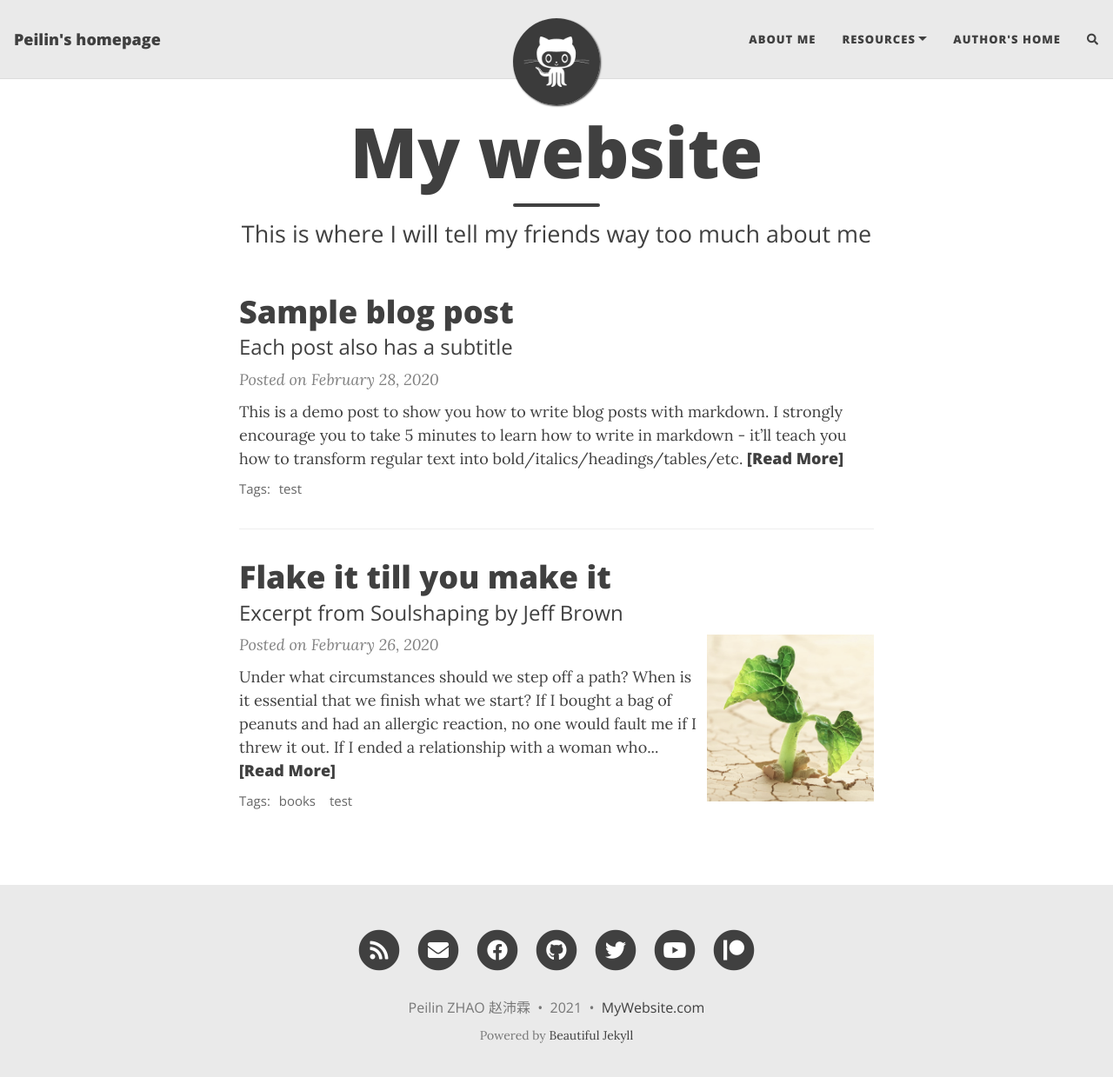
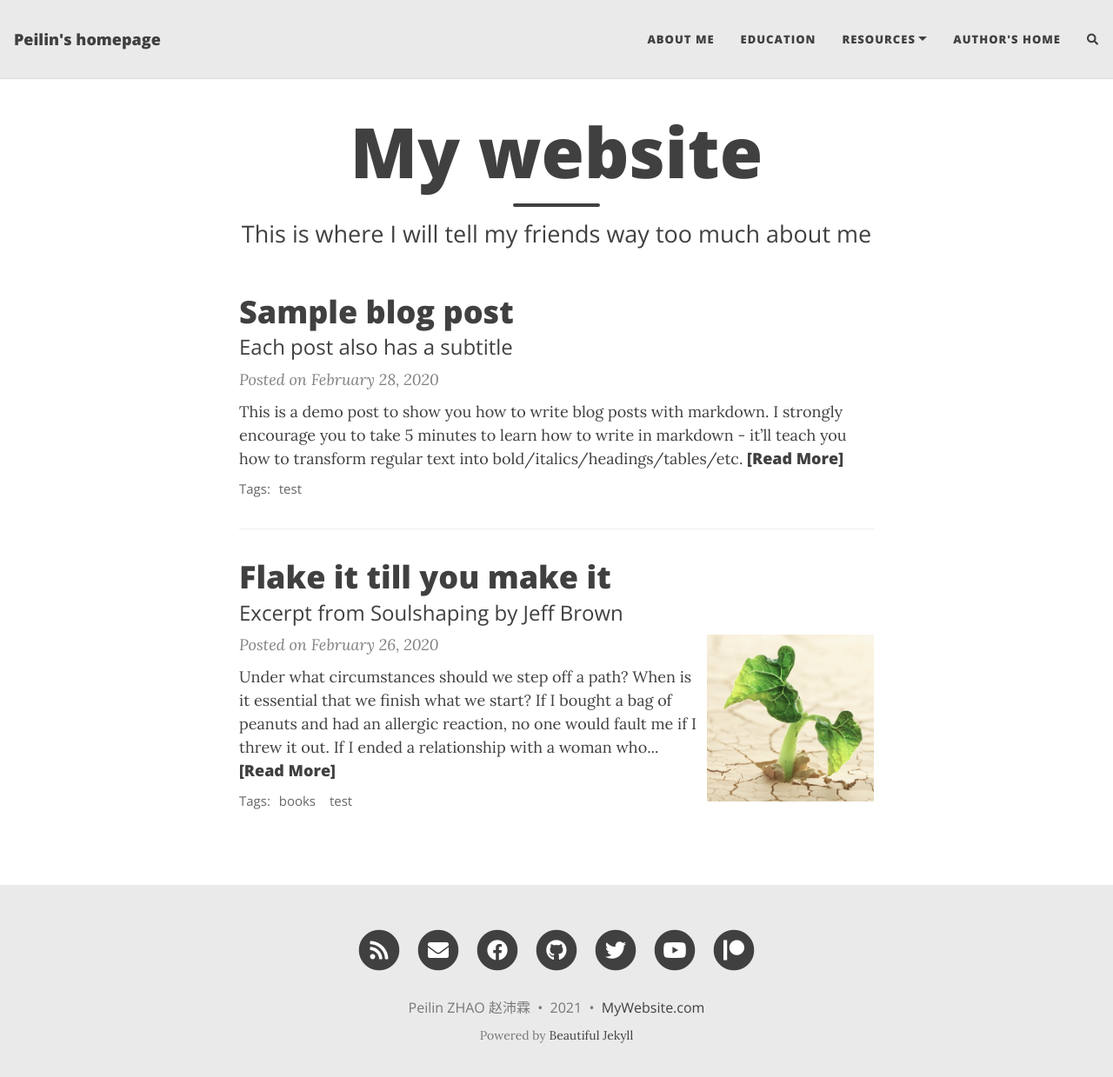
Before and after one commit to Jerry-zpl/Jerry-zpl.github.io, a Jekyll site: the page built from index.html, in a window 1280 px wide and 1252 px high. Shown: the top 1239 px of the window at 87% size. Built offline with Jekyll 4.4.1, drawn with Linux system fonts in a browser that asks for light colours; nearby versions of some CDN libraries; the list of posts is cut into pages by our own code; comment, search, counter and statistics services are not loaded.

Commit message:
Update _config.yml

```diff
--- a/_config.yml
+++ b/_config.yml
@@ -15,6 +15,7 @@
 
 navbar-links:
   About Me: "aboutme"
+  Education: "education"
   Resources:
     - Beautiful Jekyll: "https://beautifuljekyll.com"
     - Learn markdown: "https://www.markdowntutorial.com/"
@@ -24,10 +25,10 @@
 
 # Image to show in the navigation bar - works best with a square image
 # Remove this parameter if you don't want an image in the navbar
-avatar: "/assets/img/avatar-icon.png"
+#avatar: "/assets/img/avatar-icon.png"
 
 # By default, the image is cut into a circle. You can disable this behaviour by setting 'round-avatar: false'
-round-avatar: true
+#round-avatar: true
 
 # If you want to have an image logo in the top-left corner instead of having the title of the website,
 # then specify the following parameter
@@ -39,10 +40,10 @@
 # Select the social network links that you want to show in the footer.
 # Uncomment the links you want to show and add your information to each one.
 social-network-links:
-  email: "someone@example.com"
+  email: "Jerry_Business@outlook.com"
   rss: true  # remove this line if you don't want to show an RSS link at the bottom
   facebook: deanattali
-  github: daattali
+  github: "https://github.com/Jerry-zpl"
   twitter: daattali
   patreon: DeanAttali
   youtube: c/daattali
```
